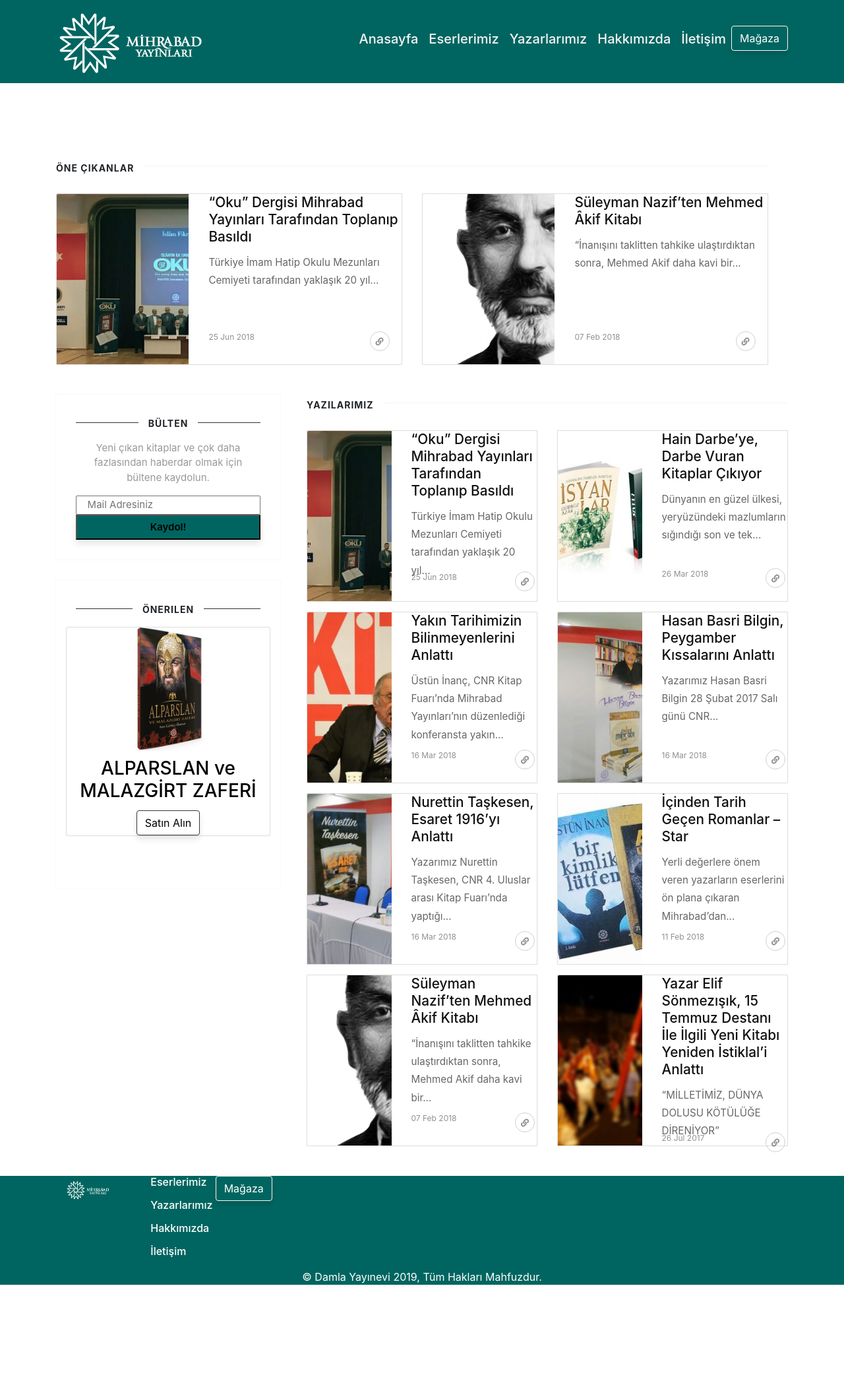
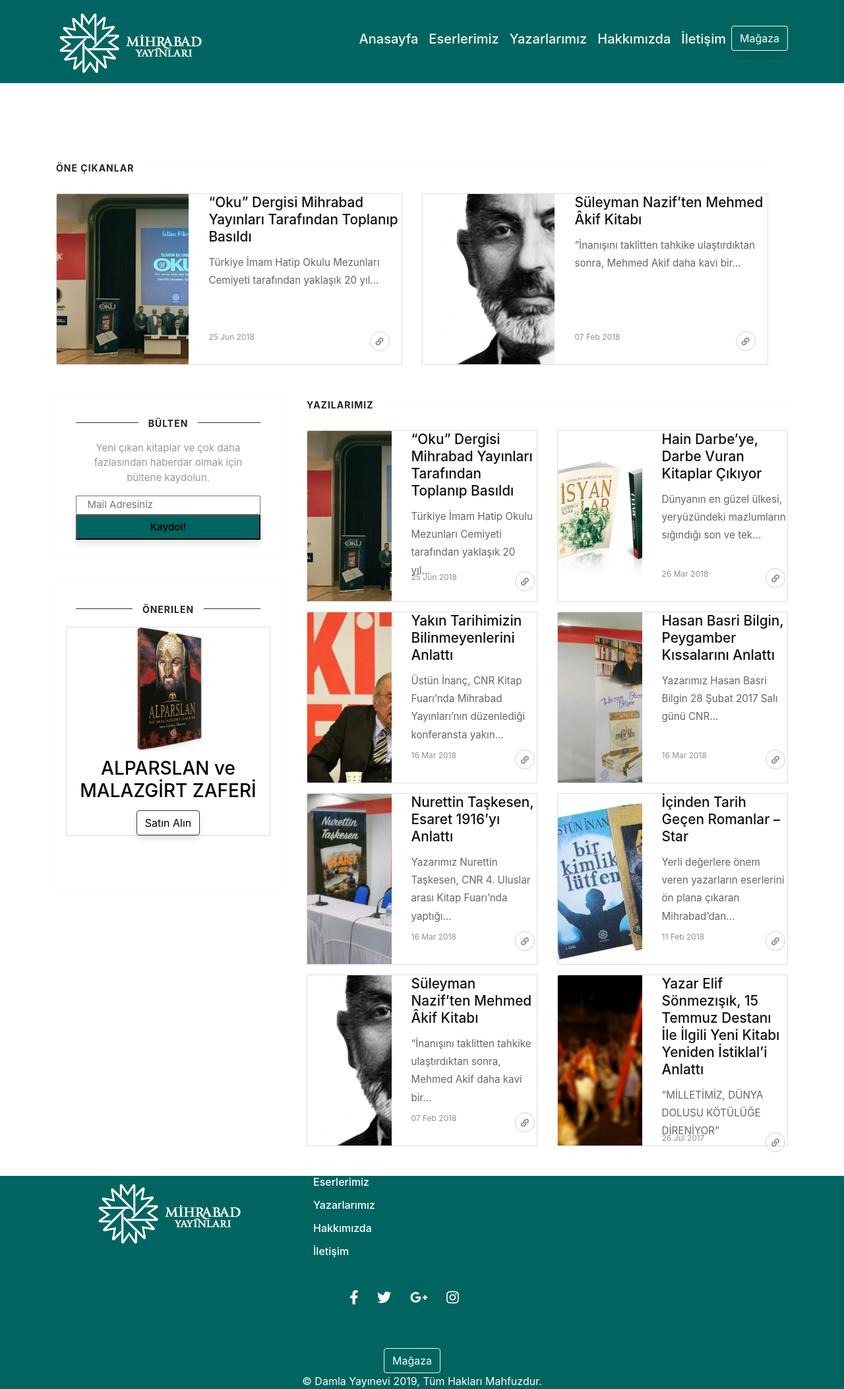
Before and after one commit to edamla/mihrabad, a Jekyll site: the page built from index.html, in a window 1280 px wide. Shown: the whole page at 66% size. Built offline with Jekyll 4.4.1, drawn with Linux system fonts in a browser that asks for light colours; nearby versions of some CDN libraries; the list of posts is cut into pages by our own code; comment, search, counter and statistics services are not loaded; before the commit the page ends 1947 px from its top, so only the background shows below that.

Commit message:
Update default.html

```diff
--- a/_layouts/default.html
+++ b/_layouts/default.html
@@ -123,7 +123,7 @@
 
 <footer style="background-color: #006560;">
     <div class="container">
-        <div class="row col-12 col-md-4 text-center">
+        <div class="row col-12 text-center">
             <!-- Grid column -->
             <div class="col-md-4 col-12">
                 <a class="navbar-brand" href="{{ site.baseurl }}/">
@@ -164,13 +164,44 @@
             </a>
             </div>
             <!-- Grid column -->
+            <div class="row pb-3  text-center mt-5">
+
+                <!-- Grid column -->
+                <div class="col-md-12">
+
+                  <div class="mb-5 flex-center">
+
+                    <!-- Facebook -->
+                    <a class="fb-ic " href="https://tr-tr.facebook.com/mihrabadyayin/">
+                      <i class="fab fa-facebook-f fa-lg text-white mr-4"> </i>
+                    </a>
+                    <!-- Twitter -->
+                    <a class="tw-ic" href="https://twitter.com/mihrabadyayin">
+                      <i class="fab fa-twitter fa-lg text-white mr-4"> </i>
+                    </a>
+                    <!-- Google +-->
+                    <a class="gplus-ic" href="{{ site.baseurl }}/contact">
+                      <i class="fab fa-google-plus-g fa-lg text-white mr-4"> </i>
+                    </a>
+                    <!--Instagram-->
+                    <a class="ins-ic" href="https://www.instagram.com/mihrabat/?hl=tr">
+                      <i class="fab fa-instagram fa-lg text-white mr-4"> </i>
+                    </a>
+
+                  </div>
+
+                </div>
+                <!-- Grid column -->
+
+              </div>
+            <!-- Grid column -->
+              <div>
+                  <a class="btn btn-outline-light" href="https://www.damlayayinevi.com.tr/mihrabad-yayinlari" target="_blank" style="font-size: medium;">Mağaza</a>
+              </div>
+            <!-- Grid column -->
         </div>
-        <div class="col-12 col-md-4 text-center">
-            <!-- Grid column -->
-            <div>
-                <a class="btn btn-outline-light" href="https://www.damlayayinevi.com.tr/mihrabad-yayinlari" target="_blank" style="font-size: medium;">Mağaza</a>
-             </div>
-            <!-- Grid column -->
+        <div class="col-md-2 mb-3">
+
         </div>
       </div>
     </div>
```
